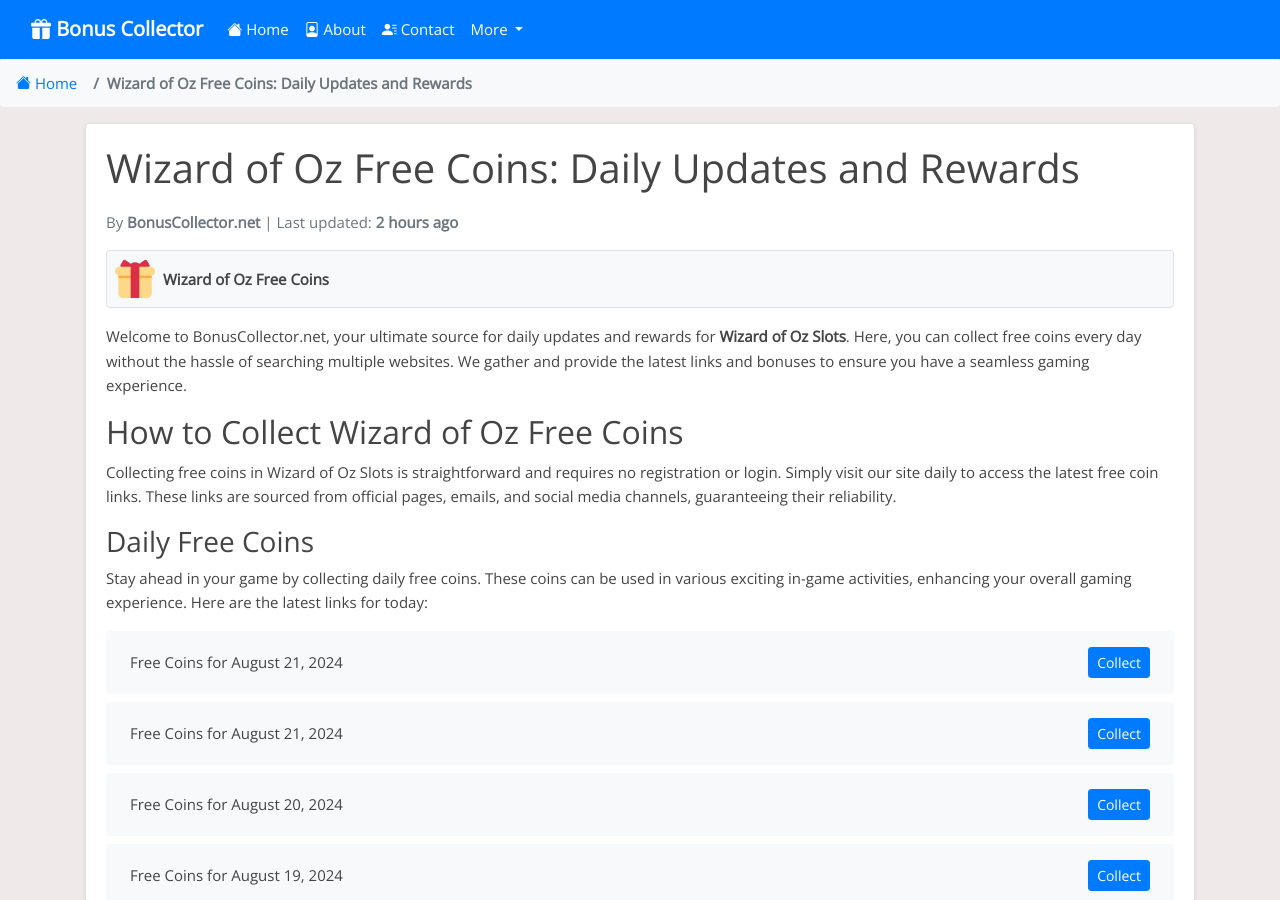
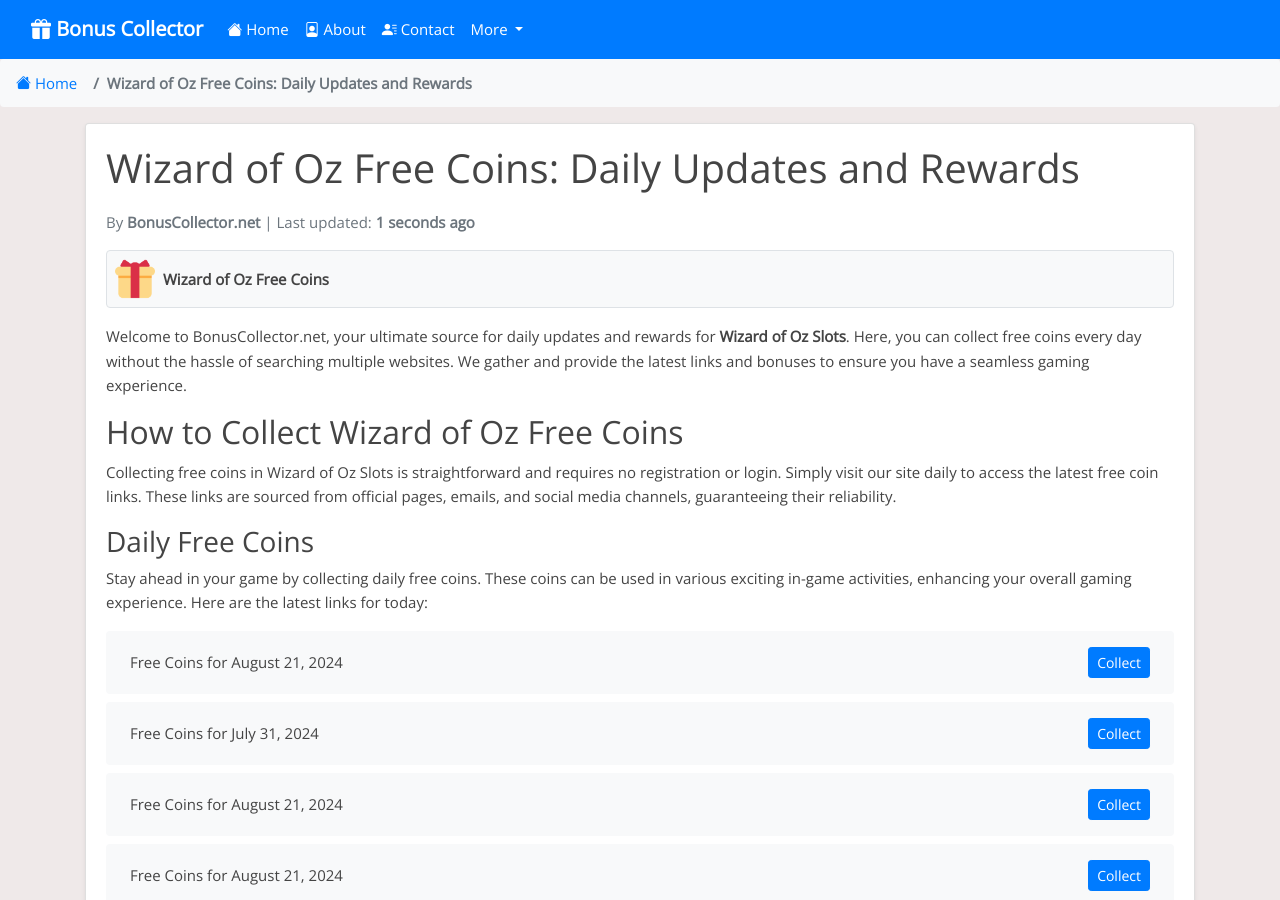
Before and after one commit to Prollad99/bs-net, a Jekyll site: the page built from _posts/2024-07-30-wizard-of-oz.md, in a window 1280 px wide and 900 px high. Built offline with Jekyll 4.4.1, drawn with Linux system fonts in a browser that asks for light colours; nearby versions of some CDN libraries; comment, search, counter and statistics services are not loaded; some of the changed text lies outside the part shown.

Commit message:
Update wizard-of-oz reward links and last modified date

```diff
--- a/_data/include_files.yml
+++ b/_data/include_files.yml
@@ -62,7 +62,7 @@
   last_modified: 2024-08-21 03:22:28
 
 wizard-of-oz.html:
-  last_modified: 2024-08-21 04:41:29
+  last_modified: 2024-08-21 07:18:19
 
 lotsa-slots.html:
   last_modified: 2024-08-21 03:22:30
--- a/_includes/wizard-of-oz.html
+++ b/_includes/wizard-of-oz.html
@@ -1,4 +1,16 @@
 <ul class="list-group mt-3 mb-4">
+  <li class="list-group-item d-flex justify-content-between align-items-center">
+    <span>Free Coins for August 21, 2024</span>
+    <a href="https://zdnwoz0-a.akamaihd.net/live-web/incentive_redirect.html?id=1723749313-0zj6q8l3oxmq" class="btn btn-primary btn-sm">Collect</a>
+  </li>
+  <li class="list-group-item d-flex justify-content-between align-items-center">
+    <span>Free Coins for July 31, 2024</span>
+    <a href="https://zdnwoz0-a.akamaihd.net/live-web/incentive_redirect.html?id=1692979846" class="btn btn-primary btn-sm">Collect</a>
+  </li>
+  <li class="list-group-item d-flex justify-content-between align-items-center">
+    <span>Free Coins for August 21, 2024</span>
+    <a href="https://zdnwoz0-a.akamaihd.net/live-web/incentive_redirect.html?id=1723749297-0gpzyb9n9cvp" class="btn btn-primary btn-sm">Collect</a>
+  </li>
   <li class="list-group-item d-flex justify-content-between align-items-center">
     <span>Free Coins for August 21, 2024</span>
     <a href="https://wozslots.onelink.me/rtQx/d7xyzmjr" class="btn btn-primary btn-sm">Collect</a>
@@ -134,10 +146,6 @@
   <li class="list-group-item d-flex justify-content-between align-items-center">
     <span>Free Coins for July 31, 2024</span>
     <a href="https://zynga.social/61be99" class="btn btn-primary btn-sm">Collect</a>
-  </li>
-  <li class="list-group-item d-flex justify-content-between align-items-center">
-    <span>Free Coins for July 31, 2024</span>
-    <a href="https://zdnwoz0-a.akamaihd.net/live-web/incentive_redirect.html?id=1692979846" class="btn btn-primary btn-sm">Collect</a>
   </li>
   <li class="list-group-item d-flex justify-content-between align-items-center">
     <span>Free Coins for July 30, 2024</span>
@@ -391,12 +399,4 @@
     <span>Free Coins for June 25, 2024</span>
     <a href="https://zdnwoz0-a.akamaihd.net/live-web/incentive_redirect.html?id=1718289892-0h8ob34dd11c" class="btn btn-primary btn-sm">Collect</a>
   </li>
-  <li class="list-group-item d-flex justify-content-between align-items-center">
-    <span>Free Coins for June 25, 2024</span>
-    <a href="https://zynga.social/4c9046" class="btn btn-primary btn-sm">Collect</a>
-  </li>
-  <li class="list-group-item d-flex justify-content-between align-items-center">
-    <span>Free Coins for June 24, 2024</span>
-    <a href="https://zynga.social/gtod" class="btn btn-primary btn-sm">Collect</a>
-  </li>
 </ul>
```
Also changed, not shown: links-json/wizard-of-oz.json (+12 -12 lines).
